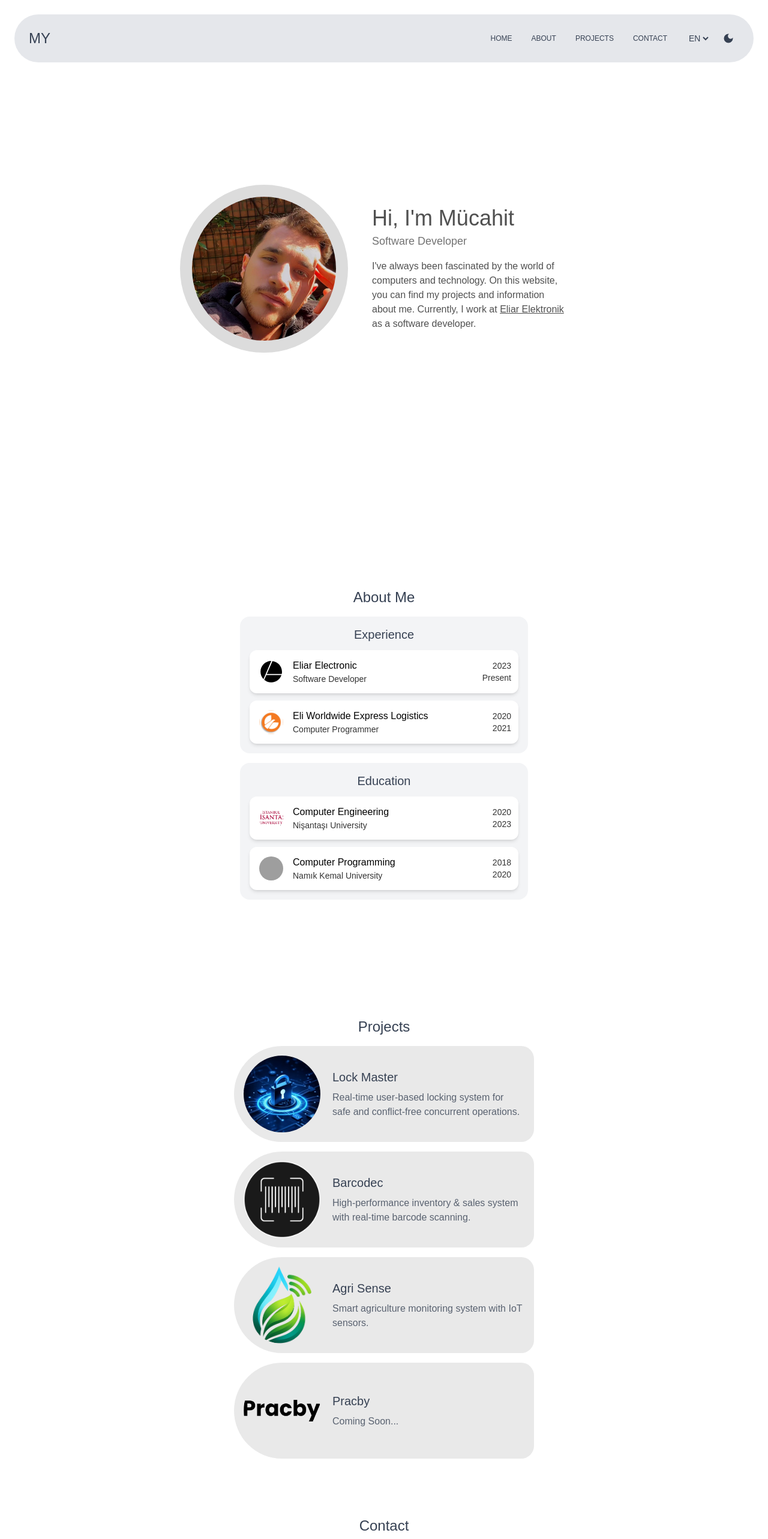
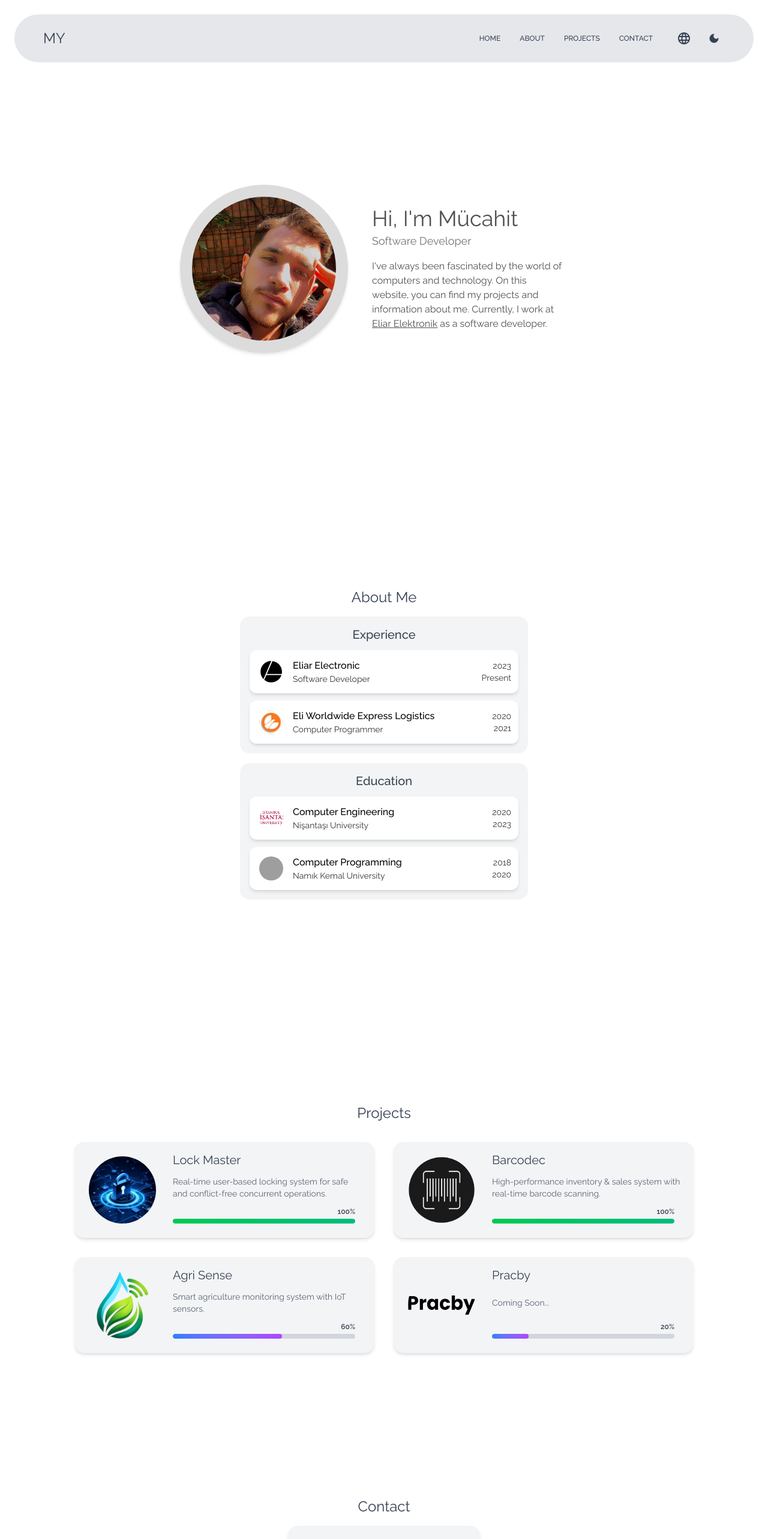
Before and after one commit to mucahit64/portfolio, a Vue app: page / in a window 1280 px wide. Shown: the top 2566 px of the page at 60% size. Built offline with nearby package versions, Linux system fonts and the light colour scheme; grey boxes are pictures that could not be loaded.

Commit message:
refactor: enhance UI components with improved styling and transitions

```diff
--- a/src/assets/style.css
+++ b/src/assets/style.css
@@ -1,8 +1,6 @@
+@import url('https://fonts.googleapis.com/css2?family=Raleway:wght@300;400;500;600;700&display=swap');
 @import "tailwindcss";
-@import url('https://fonts.googleapis.com/css2?family=Raleway:wght@300;400;500;600;700&display=swap');
 
 body {
   font-family: 'Raleway', sans-serif;
-  font-weight: 300;
-  transition: background-color 0.5s, color 0.5s;
 }
--- a/src/components/About.vue
+++ b/src/components/About.vue
@@ -83,7 +83,7 @@ const aboutSections = [
       <div
         v-for="(item, index) in section.items"
         :key="index"
-        class="flex items-center justify-between rounded-xl p-3 mb-3 last:mb-0 shadow-md hover:shadow-lg transition-shadow duration-300"
+        class="flex items-center justify-between rounded-xl p-3 mb-3 last:mb-0 shadow-md hover:shadow-lg transition-all duration-300 hover:scale-102"
         :class="isDark ? 'bg-[#383838]' : 'bg-white'"
       >
         <div class="flex items-center">
--- a/src/components/Home.vue
+++ b/src/components/Home.vue
@@ -15,7 +15,7 @@ const { t } = useI18n()
   >
     <!-- Profile Photo -->
     <div
-      class="flex items-center justify-center border-[16px] sm:border-[20px] border-solid rounded-full transition-colors duration-500"
+      class="flex items-center justify-center border-[16px] sm:border-[20px] border-solid rounded-full transition-colors duration-500 shadow-md hover:shadow-lg"
       :class="isDark ? 'border-[#343434] hover:border-[#3a3a3a]' : 'border-[rgba(220,220,220,1)] hover:border-[rgba(210,210,210,1)]'"
     >
       <img
@@ -26,7 +26,7 @@ const { t } = useI18n()
     </div>
 
     <!-- Info Text -->
-    <div class="w-80 m-10 text-center sm:text-left  font-light">
+    <div class="w-80 m-10 text-center sm:text-left">
       <div class="text-2xl sm:text-4xl whitespace-nowrap">
         {{ t('home.greeting') }}
       </div>
--- a/src/components/Projects.vue
+++ b/src/components/Projects.vue
@@ -8,10 +8,10 @@ const { isDark } = useDark()
 const { t } = useI18n()
 
 const projects = [
-  { img: lockMasterLogo, titleKey: 'projects.lockmaster.title', descKey: 'projects.lockmaster.description' },
-  { img: barcodeLogo, titleKey: 'projects.barcodec.title', descKey: 'projects.barcodec.description' },
-  { img: '/agri-sense.png', titleKey: 'projects.agrisense.title', descKey: 'projects.agrisense.description' },
-  { img: '/pracby.png', titleKey: 'projects.pracby.title', descKey: 'projects.pracby.description' },
+  { img: lockMasterLogo, titleKey: 'projects.lockmaster.title', descKey: 'projects.lockmaster.description', percent: 100 },
+  { img: barcodeLogo, titleKey: 'projects.barcodec.title', descKey: 'projects.barcodec.description', percent: 100 },
+  { img: '/agri-sense.png', titleKey: 'projects.agrisense.title', descKey: 'projects.agrisense.description', percent: 60 },
+  { img: '/pracby.png', titleKey: 'projects.pracby.title', descKey: 'projects.pracby.description', percent: 20 },
 ]
 </script>
 
@@ -23,41 +23,78 @@ const projects = [
   >
     <!-- Title -->
     <div
-      class="text-xl sm:text-2xl mb-4 text-center"
+      class="text-xl sm:text-2xl mb-8 text-center "
       :class="isDark ? 'text-gray-300' : 'text-gray-700'"
     >
       {{ t('projects.title') }}
     </div>
 
-    <!-- Projects -->
+    <!-- Projects Grid -->
+    <div class="grid grid-cols-1 lg:grid-cols-2 gap-4 lg:gap-8 max-w-7xl">
       <div
         v-for="proj in projects"
         :key="proj.titleKey"
-      class="flex items-center mb-4 last:mb-0 p-4 gap-5 rounded-[150px_40px_40px_150px] transition-colors duration-300"
-      :class="isDark
-        ? 'bg-[#383838] hover:bg-[#404040]'
-        : 'bg-[#e9e9e9] hover:bg-[#e2e2e2]'
-      "
+        class="flex items-center p-4 gap-5 rounded-2xl transition-all duration-300 hover:scale-102 shadow-md hover:shadow-lg"
+        :class="isDark ? 'bg-[#2e2e2e]' : 'bg-gray-100'"
       >
         <!-- Image -->
         <img
           :src="proj.img"
           :alt="t(proj.titleKey)"
-        class="w-24 h-24 sm:w-32 sm:h-32 rounded-full object-contain transition-transform hover:scale-105"
+          class="w-24 h-24 sm:w-32 sm:h-32 rounded-full object-contain sm:p-2 lg:p-2"
         />
 
         <!-- Text -->
         <div
-        class="flex flex-col w-40 sm:w-80 justify-center"
+          class="flex flex-col justify-between w-50 sm:w-80 h-full"
           :class="isDark ? 'text-gray-300' : 'text-gray-700'"
         >
-        <div class="text-base sm:text-xl">
+          <div class="text-lg sm:text-xl">
             {{ t(proj.titleKey) }}
           </div>
-        <div class="text-sm sm:text-base mt-2 opacity-80">
+          <div class="text-xs sm:text-sm opacity-80">
             {{ t(proj.descKey) }}
+          </div>
+
+          <!-- Progress Bar -->
+          <div class="w-full pr-4 pb-2">
+            <div class="flex justify-end mb-1">
+              <span class="text-xs font-semibold">{{ proj.percent }}%</span>
+            </div>
+
+            <div
+              class="h-2 rounded-full overflow-hidden"
+              :class="isDark ? 'bg-gray-700' : 'bg-gray-300'"
+            >
+              <div
+                class="relative h-full rounded-full transition-all duration-1000 ease-out overflow-hidden"
+                :style="{ width: proj.percent + '%' }"
+                :class="proj.percent === 100
+                  ? 'bg-gradient-to-r from-green-500 to-emerald-500'
+                  : 'bg-gradient-to-r from-blue-500 to-purple-500'"
+              >
+                <!-- Shimmer -->
+                <div
+                  class="absolute inset-0 w-[300%] bg-gradient-to-r
+                          from-transparent via-white/40 to-transparent
+                          animate-shimmer"
+                ></div>
+              </div>
+            </div>
+          </div>
         </div>
       </div>
     </div>
   </div>
 </template>
+
+<style scoped>
+@keyframes shimmer {
+  0% { transform: translateX(-100%); }
+  100% { transform: translateX(100%); }
+}
+
+.animate-shimmer {
+  animation: shimmer 1s linear infinite;
+}
+</style>
--- a/src/components/Topbar.vue
+++ b/src/components/Topbar.vue
@@ -55,6 +55,7 @@ function reverseAnimateText() {
 }
 
 const currentLocale = ref(locale.value)
+const isLangMenuOpen = ref(false)
 
 function setLocale(val: string) {
   locale.value = val
@@ -62,6 +63,11 @@ function setLocale(val: string) {
   localStorage.setItem('locale', val)
   logoText.value = shortText.value
   animateText()
+  isLangMenuOpen.value = false
+}
+
+function toggleLangMenu() {
+  isLangMenuOpen.value = !isLangMenuOpen.value
 }
 
 const menuItems = computed(() => [
@@ -82,7 +88,7 @@ watch(locale, () => {
 
 <template>
   <div
-    class="fixed text-3 flex items-center justify-between left-6 right-6 top-6 z-50 h-20 rounded-full transition-all px-6 duration-300 select-none"
+    class="fixed text-3 flex items-center justify-between left-6 right-6 top-6 z-50 h-20 rounded-full transition-all px-6 duration-300 select-none lg:px-12"
     :class="isDark ? 'bg-[#2e2e2e] text-gray-300' : 'bg-gray-200 text-gray-700'"
   >
     <!-- Logo -->
@@ -101,31 +107,57 @@ watch(locale, () => {
         <button
           v-for="item in menuItems"
           :key="item.key"
-          class="text-xs p-4 transition-colors duration-300 uppercase"
-        :class="isDark ? 'text-gray-300 hover:bg-gray-700' : 'text-gray-700 hover:bg-gray-300'"
+          class="text-xs p-4 transition-colors duration-300 font-medium"
+        :class="isDark ? 'text-gray-300 hover:bg-[#383838]' : 'text-gray-700 hover:bg-gray-300'"
           @click="scrollToSection(item.section)"
         >
-          {{ t(`topbar.${item.key}`) }}
+          {{ t(`topbar.${item.key}`).toLocaleUpperCase(locale) }}
         </button>
       </div>
 
       <!-- Language & Theme -->
       <div class="flex items-center gap-3 ml-4">
         <!-- Language Selector -->
-        <select
-          v-model="currentLocale"
-          class="bg-transparent cursor-pointer text-sm font-medium focus:outline-none"
-          @change="setLocale(currentLocale)"
-        >
-          <option v-for="loc in availableLocales" :key="loc" :value="loc" class="bg-gray-800 text-white">
-            {{ loc.toUpperCase() }}
-          </option>
-        </select>
+        <div class="relative">
+          <button
+            class="p-2 rounded-full hover:opacity-70 transition-opacity"
+            :class="isDark ? 'text-gray-300' : 'text-gray-700'"
+            @click="toggleLangMenu"
+          >
+            <svg xmlns="http://www.w3.org/2000/svg" height="24px" viewBox="0 -960 960 960" width="24px" fill="currentColor">
+              <path d="M480-80q-82 0-155-31.5t-127.5-86Q143-252 111.5-325T80-480q0-83 31.5-155.5t86-127Q252-817 325-848.5T480-880q83 0 155.5 31.5t127 86q54.5 54.5 86 127T880-480q0 82-31.5 155t-86 127.5q-54.5 54.5-127 86T480-80Zm0-82q26-36 45-75t31-83H404q12 44 31 83t45 75Zm-104-16q-18-33-31.5-68.5T322-320H204q29 50 72.5 87t99.5 55Zm208 0q56-18 99.5-55t72.5-87H638q-9 38-22.5 73.5T584-178ZM170-400h136q-3-20-4.5-39.5T300-480q0-21 1.5-40.5T306-560H170q-5 20-7.5 39.5T160-480q0 21 2.5 40.5T170-400Zm216 0h188q3-20 4.5-39.5T580-480q0-21-1.5-40.5T574-560H386q-3 20-4.5 39.5T380-480q0 21 1.5 40.5T386-400Zm268 0h136q5-20 7.5-39.5T800-480q0-21-2.5-40.5T790-560H654q3 20 4.5 39.5T660-480q0 21-1.5 40.5T654-400Zm-16-240h118q-29-50-72.5-87T584-782q18 33 31.5 68.5T638-640Zm-234 0h152q-12-44-31-83t-45-75q-26 36-45 75t-31 83Zm-200 0h118q9-38 22.5-73.5T376-782q-56 18-99.5 55T204-640Z"/>
+            </svg>
+          </button>
+
+          <!-- Dropdown Menu -->
+          <div
+            v-if="isLangMenuOpen"
+            class="absolute right-0 mt-2 rounded-lg shadow-lg overflow-hidden min-w-[100px] z-50"
+            :class="isDark ? 'bg-[#2e2e2e]' : 'bg-white'"
+          >
+            <button
+              v-for="loc in availableLocales"
+              :key="loc"
+              class="w-full px-4 py-2 text-sm text-left transition-colors duration-200 font-medium"
+              :class="[
+                currentLocale === loc
+                  ? isDark ? 'bg-[#383838] text-blue-400' : 'bg-gray-200 text-blue-600'
+                  : isDark ? 'text-gray-300 hover:bg-[#383838]' : 'text-gray-700 hover:bg-gray-100'
+              ]"
+              @click="setLocale(loc)"
+            >
+              {{ loc.toUpperCase() }}
+            </button>
+          </div>
+        </div>
 
         <!-- Theme Toggle -->
         <button
           class="p-2 rounded-full hover:opacity-70 transition-opacity"
-          @click="toggle"
+          @click="{
+            animateText();
+            toggle()
+          }"
         >
           <svg v-if="isDark" xmlns="http://www.w3.org/2000/svg" class="w-5 h-5" viewBox="0 0 24 24" fill="currentColor">
             <path d="M12 7c-2.76 0-5 2.24-5 5s2.24 5 5 5 5-2.24 5-5-2.24-5-5-5zM2 13h2c.55 0 1-.45 1-1s-.45-1-1-1H2c-.55 0-1 .45-1 1s.45 1 1 1zm18 0h2c.55 0 1-.45 1-1s-.45-1-1-1h-2c-.55 0-1 .45-1 1s.45 1 1 1zM11 2v2c0 .55.45 1 1 1s1-.45 1-1V2c0-.55-.45-1-1-1s-1 .45-1 1zm0 18v2c0 .55.45 1 1 1s1-.45 1-1v-2c0-.55-.45-1-1-1s-1 .45-1 1zM5.99 4.58a.996.996 0 0 0-1.41 0 .996.996 0 0 0 0 1.41l1.06 1.06c.39.39 1.03.39 1.41 0s.39-1.03 0-1.41L5.99 4.58zm12.37 12.37a.996.996 0 0 0-1.41 0 .996.996 0 0 0 0 1.41l1.06 1.06c.39.39 1.03.39 1.41 0a.996.996 0 0 0 0-1.41l-1.06-1.06zm1.06-10.96a.996.996 0 0 0 0-1.41.996.996 0 0 0-1.41 0l-1.06 1.06c-.39.39-.39 1.03 0 1.41s1.03.39 1.41 0l1.06-1.06zM7.05 18.36a.996.996 0 0 0 0-1.41.996.996 0 0 0-1.41 0l-1.06 1.06c-.39.39-.39 1.03 0 1.41s1.03.39 1.41 0l1.06-1.06z"/>
```
Also changed, not shown: src/components/Contact.vue (+5 -5 lines). Lines whose indentation alone changed are shown as unchanged.
